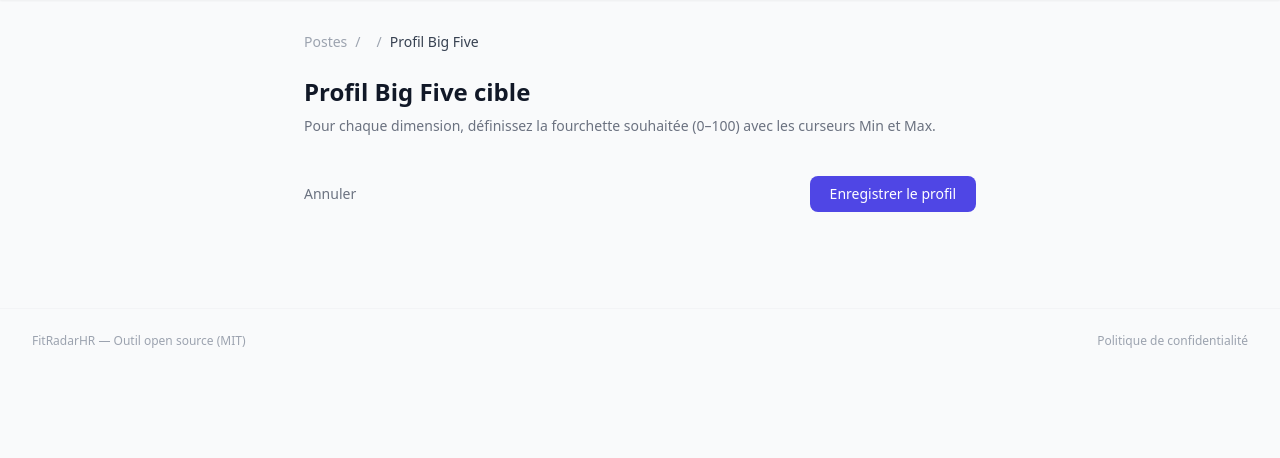
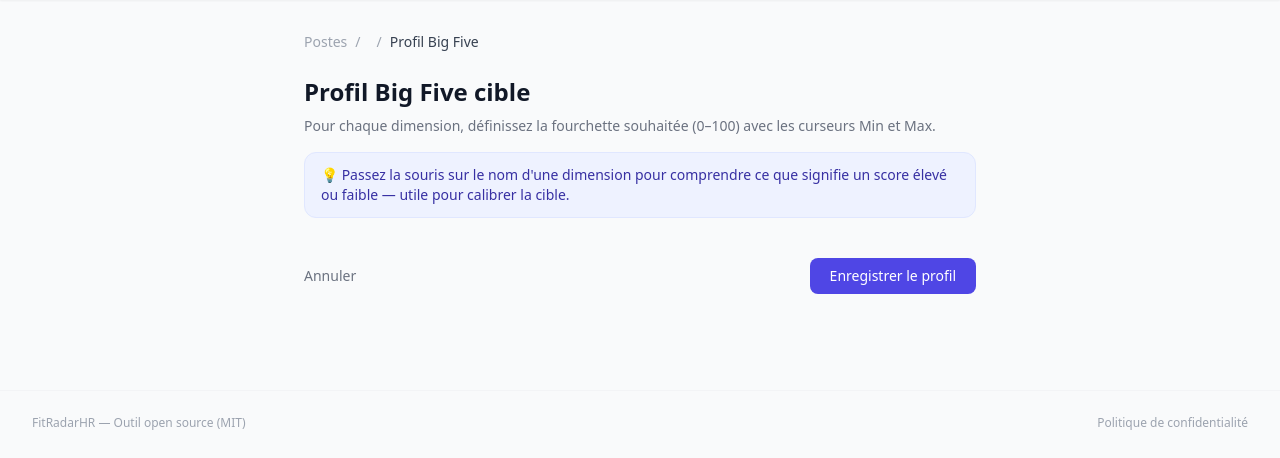
Before and after one commit to adams43360/FitRadarHR, a Django app: template templates/positions/profile_edit.html in a window 1280 px wide. Shown: the part 65-523 px from the top of the page. Run offline with Django 5.2, Linux system fonts and the light colour scheme; the template is opened without the code that fills it, so the values that code supplies are empty; the visitor is signed in with stand-in values (Sample User, id 1); parts of the project's set-up code (start-up, migrations or seed data) failed here and were passed over; some libraries are stand-ins or nearby versions.

Commit message:
feat: infobulles OCEAN sur la page de définition du profil cible (E2)
- apps/positions/views.py : import DIMENSION_TOOLTIPS, ajout du champ
  tooltip (FR/EN) dans chaque dimension passée au template
- templates/positions/profile_edit.html : partial ocean_dim_label sur
  le label de chaque dimension + callout d'aide global en haut du formulaire
- docs/user/positions/profile.md : mention des infobulles

```diff
--- a/apps/positions/views.py
+++ b/apps/positions/views.py
@@ -120,6 +120,9 @@ def position_profile_edit(request, pk):
     else:
         form = PositionProfileForm(instance=profile)
 
+    from apps.reports.insights import DIMENSION_TOOLTIPS
+    lang = getattr(request, "LANGUAGE_CODE", "fr")[:2]
+
     # Prépare les dimensions avec leurs champs de formulaire associés
     dimensions = []
     for key, meta in DIMENSION_LABELS.items():
@@ -127,6 +130,7 @@ def position_profile_edit(request, pk):
             "key": key,
             "label": meta["label"],
             "help": meta["help"],
+            "tooltip": DIMENSION_TOOLTIPS.get(key, {}).get(lang, ""),
             "field_min": form[f"{key}_min"],
             "field_max": form[f"{key}_max"],
             "val_min": form[f"{key}_min"].value() or 0,
--- a/templates/positions/profile_edit.html
+++ b/templates/positions/profile_edit.html
@@ -15,9 +15,12 @@
   </div>
 
   <h1 class="text-2xl font-bold text-gray-900 mb-2">{% trans "Profil Big Five cible" %}</h1>
-  <p class="text-sm text-gray-500 mb-8">
+  <p class="text-sm text-gray-500 mb-4">
     {% trans "Pour chaque dimension, définissez la fourchette souhaitée (0–100) avec les curseurs Min et Max." %}
   </p>
+  <div class="mb-8 rounded-xl bg-indigo-50 border border-indigo-100 px-4 py-3 text-sm text-indigo-800">
+    💡 {% trans "Passez la souris sur le nom d'une dimension pour comprendre ce que signifie un score élevé ou faible — utile pour calibrer la cible." %}
+  </div>
 
   <form method="post" class="space-y-4">
     {% csrf_token %}
@@ -28,7 +31,9 @@
 
       <div class="flex items-start justify-between mb-3">
         <div>
-          <h3 class="text-sm font-semibold text-gray-800">{{ dim.label }}</h3>
+          <h3 class="text-sm font-semibold text-gray-800">
+            {% include "partials/ocean_dim_label.html" with label=dim.label tooltip=dim.tooltip %}
+          </h3>
           <p class="text-xs text-gray-400 mt-0.5">{{ dim.help }}</p>
         </div>
         <span class="text-sm font-bold text-indigo-600 ml-4 shrink-0 tabular-nums">
```
Also changed, not shown: docs/user/positions/profile.md (+4 -0 lines).
